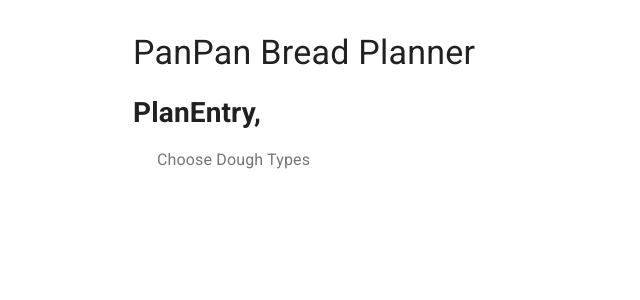
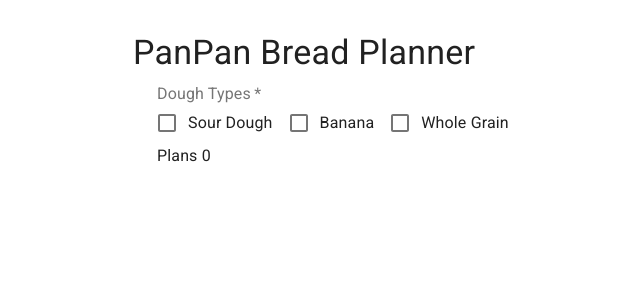
Before and after one commit to nel-sam/panpan, a Next.js app: page / in a window 1280 px wide. Shown: the top 300 px of the page, without its empty margins (231-871 px from the left). Built offline with nearby package versions, Linux system fonts and the light colour scheme.

Commit message:
More work on state

```diff
--- a/pages/index.js
+++ b/pages/index.js
@@ -2,7 +2,7 @@ import React from 'react';
 import Container from '@material-ui/core/Container';
 import Typography from '@material-ui/core/Typography';
 import Box from '@material-ui/core/Box';
-import PlanEntry from './../src/components/plan-entry.component';
+import DoughEntry from '../src/components/dough-entry.component';
 import PlanDisplay from './../src/components/plan-display.component';
 
 export default function Index() {
@@ -12,7 +12,7 @@ export default function Index() {
           <Typography variant="h4" component="h1" gutterBottom>
             PanPan Bread Planner
         </Typography>
-          <PlanEntry />
+          <DoughEntry />
           <PlanDisplay />
         </Box>
       </Container>
--- /dev/null
+++ b/src/components/dough-entry.component.js
@@ -0,0 +1,66 @@
+import React from "react";
+import {
+  Container,
+  FormControl,
+  FormLabel,
+  FormGroup,
+  FormControlLabel,
+  Checkbox
+} from "@material-ui/core";
+import { connect } from "react-redux";
+import { setDoughs } from '../state/actions/doughAction';
+import { DoughTypes, LoafTypes } from '../enums';
+
+class DoughEntry extends React.Component {
+  doughs = [];
+
+  constructor(props) {
+    super(props);
+    this.state = {
+      sourdough: false,
+      banana: false,
+      wholeGrain: false,
+    }
+  }
+
+  handleDoughToggle = (event) => {
+    const doughType = event.target.name;
+    const isChecked = event.target.checked;
+
+    this.setState({
+      sourdough: doughType === DoughTypes.Sourdough ? isChecked : this.state.sourdough,
+      banana: doughType === DoughTypes.Banana ? isChecked : this.state.banana,
+      wholeGrain: doughType === DoughTypes.WholeGrain ? isChecked : this.state.wholeGrain,
+    });
+
+    // Remove from doughs array if being unchecked
+    if (this.doughs.indexOf(doughType) >= 0 && !isChecked) {
+      this.doughs.splice(this.doughs.indexOf(doughType), 1);
+    } else if (this.doughs.indexOf(doughType) < 0) {
+      this.doughs.push(doughType);
+    }
+
+    this.props.setDoughs(this.doughs);
+  };
+
+  render() {
+    return <Container>
+      <FormControl required component="fieldset">
+        <FormLabel component="legend">Dough Types</FormLabel>
+        <FormGroup row>
+          <FormControlLabel
+            control={<Checkbox checked={this.state.sourdough} onChange={this.handleDoughToggle} name={DoughTypes.Sourdough} />}
+            label="Sour Dough" />
+          <FormControlLabel
+            control={<Checkbox checked={this.state.banana} onChange={this.handleDoughToggle} name={DoughTypes.Banana} />}
+            label="Banana" />
+          <FormControlLabel
+            control={<Checkbox checked={this.state.wholeGrain} onChange={this.handleDoughToggle} name={DoughTypes.WholeGrain} />}
+            label="Whole Grain" />
+        </FormGroup>
+      </FormControl>
+    </Container>;
+  }
+}
+
+export default connect(null, { setDoughs })(DoughEntry);
--- a/src/components/plan-display.component.js
+++ b/src/components/plan-display.component.js
@@ -1,11 +1,23 @@
-import { Container, FormControl, FormLabel, TextField } from "@material-ui/core";
+import React from 'react';
+import { Container, Typography } from "@material-ui/core";
+import { connect } from "react-redux";
+import { doughs } from './../state/selectors/doughSelector';
 
-export default function PlanDisplay(props) {
-  return <Container>
-        <FormControl>
-          <FormLabel>
-            Choose Dough Types
-          </FormLabel>
-        </FormControl>
-      </Container>;
+class PlanDisplay extends React.Component {
+  constructor(props) {
+    super(props);
+    this.state = {
+      doughs: props.doughs
+    };
+  }
+
+  render() {
+    return <Container>
+      <Typography>Plans {this.state.doughs.length}</Typography>
+    </Container>;
+  }
 }
+
+const mapStateToProps = state => ({ doughs: state.doughs });
+
+export default connect(mapStateToProps)(PlanDisplay);
--- a/src/components/plan-entry.component.js
+++ /dev/null
@@ -1,3 +0,0 @@
-export default function PlanEntry(props) {
-  return <h1>PlanEntry, {props.name}</h1>;
-}
--- a/src/state/actions/actionTypes.js
+++ b/src/state/actions/actionTypes.js
@@ -1 +1,2 @@
-export const  SET_PLAN = 'SET_PLAN';
+export const SET_PLAN = 'SET_PLAN';
+export const SET_DOUGHS = 'SET_DOUGHS';
--- /dev/null
+++ b/src/state/actions/doughAction.js
@@ -0,0 +1,6 @@
+import { SET_DOUGHS } from './actionTypes';
+
+export const setDoughs = doughs => ({
+  type: SET_DOUGHS,
+  payload: { doughs }
+});
--- /dev/null
+++ b/src/state/reducers/doughReducer.js
@@ -0,0 +1,16 @@
+import { SET_DOUGHS } from './../actions/actionTypes';
+
+const initialState = [];
+
+const doughs = (state = initialState, action) => {
+  switch(action.type) {
+    case SET_DOUGHS: {
+      return [ ...action.payload.doughs ];
+    }
+    default: {
+      return state;
+    }
+  }
+};
+
+export default doughs;
--- a/src/state/reducers/index.js
+++ b/src/state/reducers/index.js
@@ -1,4 +1,8 @@
 import { combineReducers } from 'redux';
 import planReducer from './planReducer';
+import doughReducer from './doughReducer';
 
-export default combineReducers({ planReducer });
+export default combineReducers({
+  doughs: doughReducer,
+  plan: planReducer,
+});
--- /dev/null
+++ b/src/state/selectors/doughSelector.js
@@ -0,0 +1,3 @@
+export const doughs = state => {
+  return state.doughs;
+};
```
